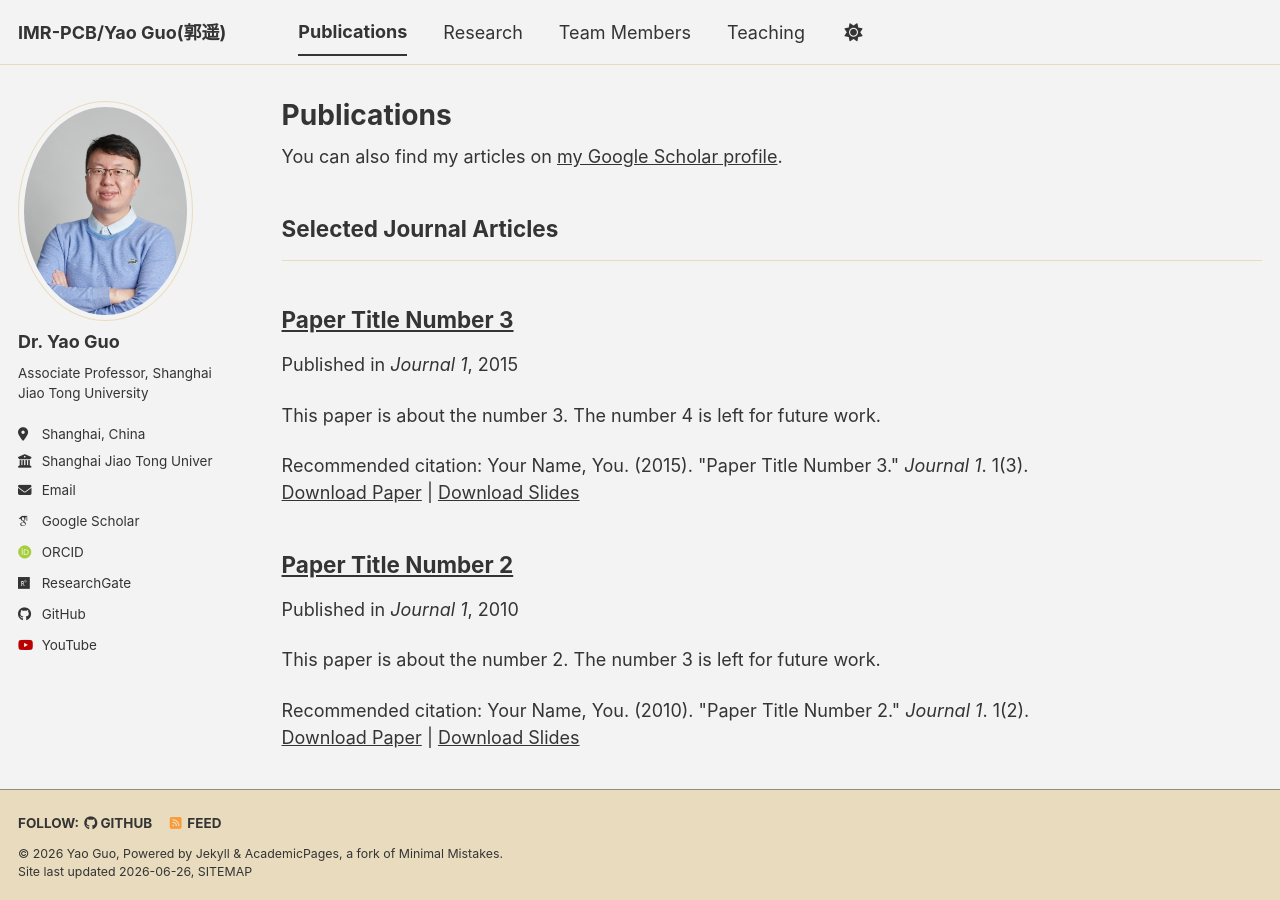
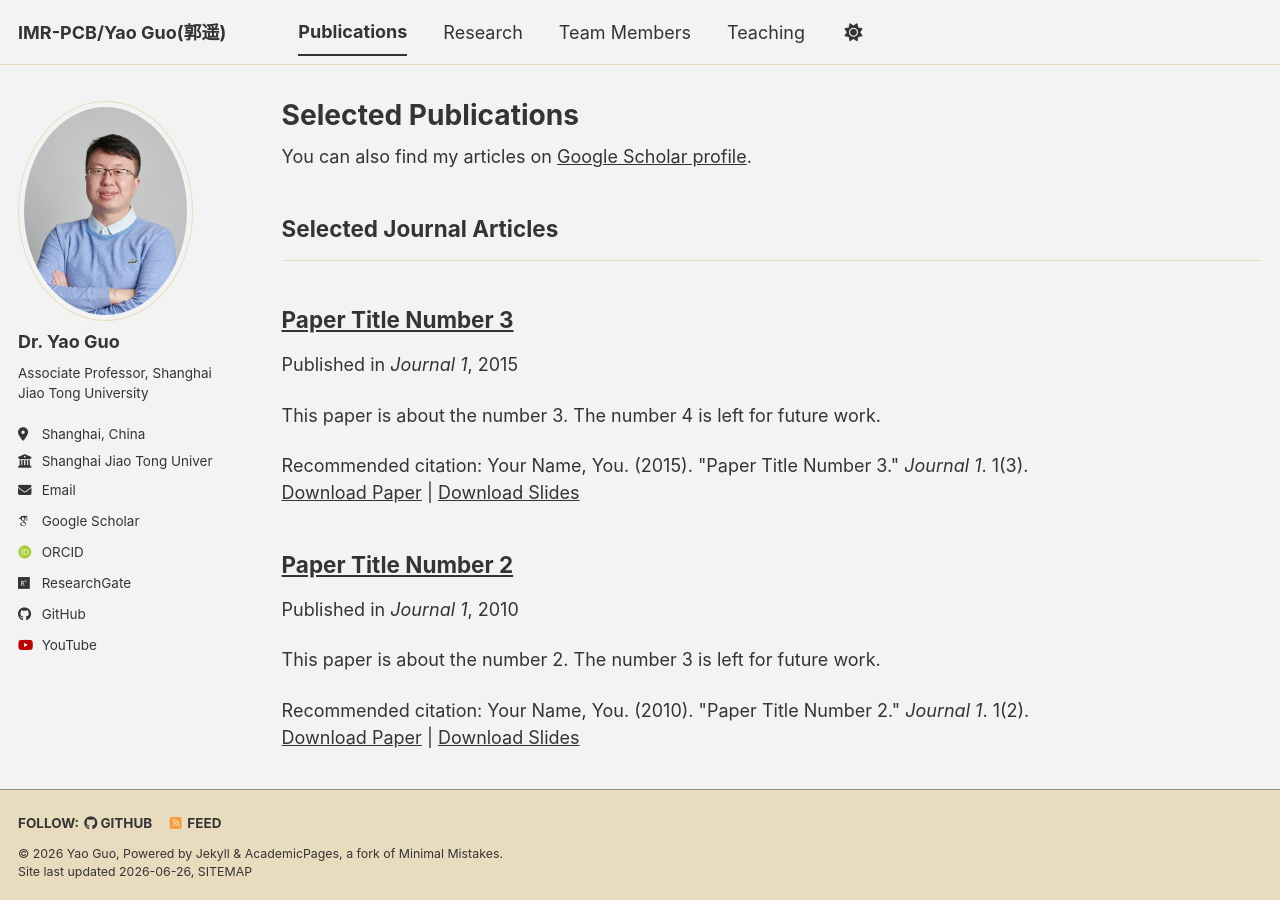
Before and after one commit to IMR-PCB/IMR-PCB.github.io, a Jekyll site: the page built from _pages/publications.html, in a window 1280 px wide and 900 px high. Built offline with Jekyll 4.4.1, drawn with Linux system fonts in a browser that asks for light colours; some web fonts are replaced; a script bundle is joined from its source files by our own code; library files that are not in the unit come from our copies.

Commit message:
Update publications.html

```diff
--- a/_pages/publications.html
+++ b/_pages/publications.html
@@ -1,12 +1,12 @@
 ---
 layout: archive
-title: "Publications"
+title: "Selected Publications"
 permalink: /publications/
 author_profile: true
 ---
 
 {% if site.author.googlescholar %}
-  <div class="wordwrap">You can also find my articles on <a href="{{site.author.googlescholar}}">my Google Scholar profile</a>.</div>
+  <div class="wordwrap">You can also find my articles on <a href="{{site.author.googlescholar}}">Google Scholar profile</a>.</div>
 {% endif %}
 
 {% include base_path %}
```
